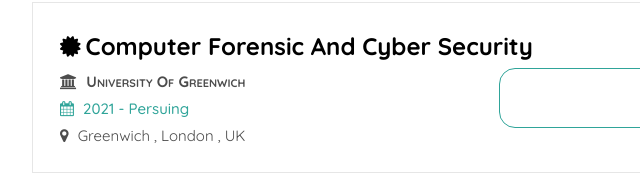
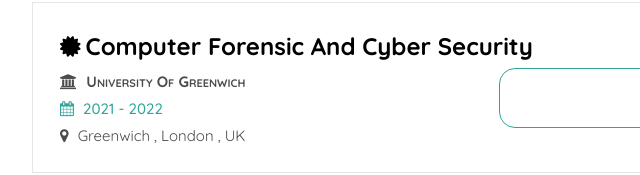
Before and after one commit to Jeet-Bhatt/Jeet-Bhatt.github.io, a plain HTML site: page index.html in a window 1280 px wide. Shown: the part 3790-3965 px from the top of the page, 306-946 px from the left. Drawn offline with nearby package versions, Linux system fonts and the light colour scheme; files whose address does not match are found by name; a web font is replaced by a local one.

Commit message:
Update index.html

```diff
--- a/index.html
+++ b/index.html
@@ -418,7 +418,7 @@
 												<div class="row">
 													<div class="col-sm-6">
 														<div class="univ-name"><i class="fa fa-university edu-icon"></i> University Of Greenwich</div>
-														<div class="univ-date"><i class="fa fa-calendar edu-icon"></i> 2021 - Persuing</div>
+														<div class="univ-date"><i class="fa fa-calendar edu-icon"></i> 2021 - 2022</div>
 														<div class="univ-location"><i class="fa fa-map-marker edu-icon"></i> Greenwich , London , UK</div>
 													</div>
 													<div class="col-sm-6">
```
